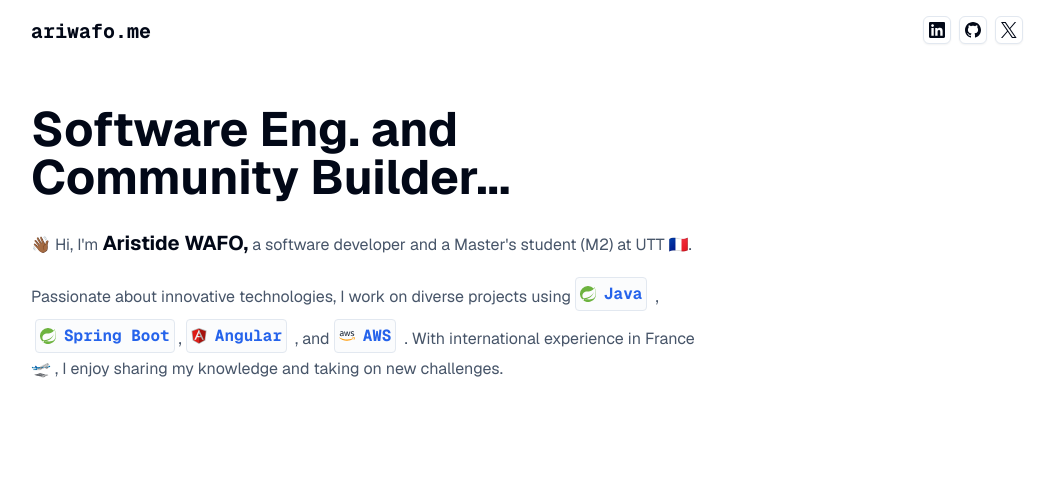
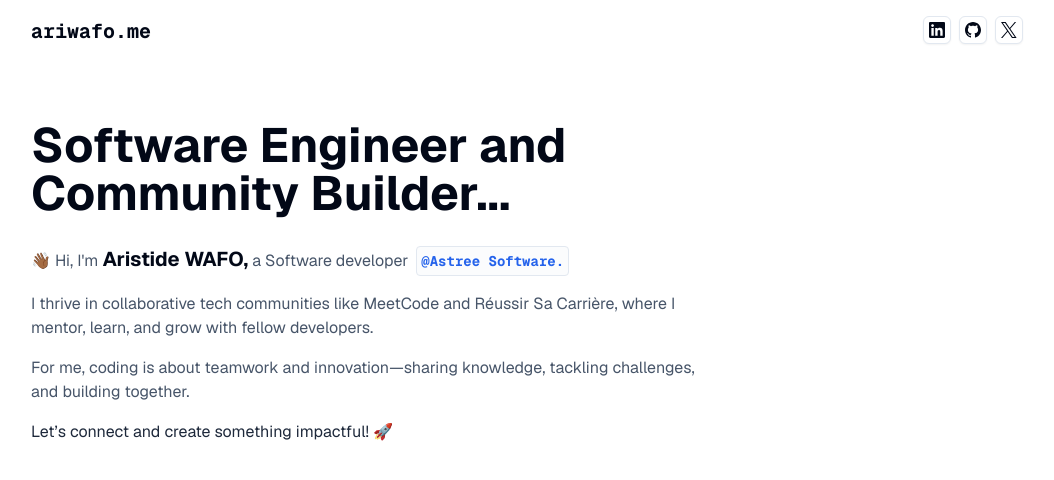
Before and after one commit to AristideWafo/ariwafo.me, a Next.js app: page / in a window 1280 px wide. Shown: the top 480 px of the page, without its empty margins (113-1167 px from the left). Built offline with nearby package versions, Linux system fonts and the light colour scheme.

Commit message:
fix: [#1] correction de la hero

```diff
--- a/app/Hero.tsx
+++ b/app/Hero.tsx
@@ -1,16 +1,14 @@
-import React, { ComponentPropsWithoutRef } from 'react'
-import { Section } from './_components/Section'
+import React, { ComponentPropsWithoutRef } from "react";
+import { Section } from "./_components/Section";
 
-import { cn } from '@/lib/utils'
-import { SpringIcon } from './icons/SpringIcon'
-import { AngularIcon } from './icons/AngularIcon'
-import { AwsIcon } from './icons/AwsIcon'
+import { cn } from "@/lib/utils";
+import Link from "next/link";
 
 const Code = ({ className, ...props }: ComponentPropsWithoutRef<"span">) => {
   return (
     <span
       className={cn(
-                'text-primary p-1 m-1 bg-accent/30 font-mono border border-accent rounded-sm border-primary-background ',
+        "text-primary text-sm p-1  mx-1 bg-accent/30 font-mono border border-accent rounded-sm border-primary-background ",
         className
       )}
       {...props}
@@ -18,24 +16,38 @@ const Code = ({ className, ...props }: ComponentPropsWithoutRef<"span">) => {
   );
 };
 
-
 export const Hero = () => {
   return (
-    <Section className='flex flex-row gap-10 justify-between h-auto '>
-
+    <Section className="flex flex-row gap-10 justify-between h-auto ">
       <div className="flex-[1] flex-col justify-center space-y-4 max-w-2xl h-full">
-            <h1 className="text-5xl py-3 font-bold text-foreground text-wrap"> Software Eng. and Community Builder... </h1>
+        <h1 className="text-5xl py-3 font-bold text-foreground text-wrap">
+          {" "}
+          Software Engineer and Community Builder...{" "}
+        </h1>
         <p className="text-md text-left  text-slate-600">
-            👋🏾 Hi, I&apos;m <span className='text-foreground text-xl font-bold' > Aristide WAFO,</span> a software developer and a Master&apos;s student (M2) at UTT 🇫🇷.
+          👋🏾 Hi, I&apos;m{" "}
+          <span className="text-foreground text-xl font-bold">
+            {" "}
+            Aristide WAFO,
+          </span>{" "}
+          a Software developer{" "}
+          <Link href={"https://www.astree-software.fr/"}>
+            {" "}
+            <Code className="inline-flex items-center gap-2 font-bold">
+              {" "}
+              @Astree Software.
+            </Code>
+          </Link>
         </p>
         <p className="text-md text-left text-slate-600">
-            Passionate about innovative technologies, I work on diverse projects using
-            <Code className='inline-flex items-center gap-2 font-bold' > <SpringIcon size={16} />
-                Java
-                </Code> ,
-                <Code className='inline-flex items-center gap-2 font-bold'> <SpringIcon size={16}/> Spring Boot</Code>,
-                <Code className='inline-flex items-center gap-2 font-bold'> <AngularIcon size={16}/> Angular</Code> , and
-                <Code className='inline-flex items-center gap-2 font-bold'> <AwsIcon size={16}/> AWS </Code> . With international experience in France🛫 , I enjoy sharing my knowledge and taking on new challenges.
+          I thrive in collaborative tech communities like MeetCode and Réussir
+          Sa Carrière, where I mentor, learn, and grow with fellow developers.
+        </p>{" "}
+        <p className="text-md text-left text-slate-600">
+        For me, coding is about teamwork and innovation—sharing knowledge, tackling challenges, and building together.
+        </p>{" "}
+        <p className="text-md text-left text-slate-800">
+        Let’s connect and create something impactful! 🚀
         </p>
       </div>
       {/* <div className='flex-[1]  ' >
@@ -44,5 +56,5 @@ export const Hero = () => {
             src="https://media.licdn.com/dms/image/v2/D4E35AQFPmrEvfEpo7w/profile-framedphoto-shrink_200_200/profile-framedphoto-shrink_200_200/0/1718717783573?e=1738144800&v=beta&t=xHRmN2rDkNB18CfddY-GB3iWFL2IPViBUajrivbBMgQ" alt="" />
         </div> */}
     </Section>
-  )
-}
+  );
+};
--- a/app/page.tsx
+++ b/app/page.tsx
@@ -8,7 +8,7 @@ export default function Home() {
   return (
 <main>
   <Header />
-  <Spacing size='md' />
+  <Spacing size='lg' />
   <Hero />
   <Spacing size='xl' />
 </main>
```
Lines whose indentation alone changed are shown as unchanged.
